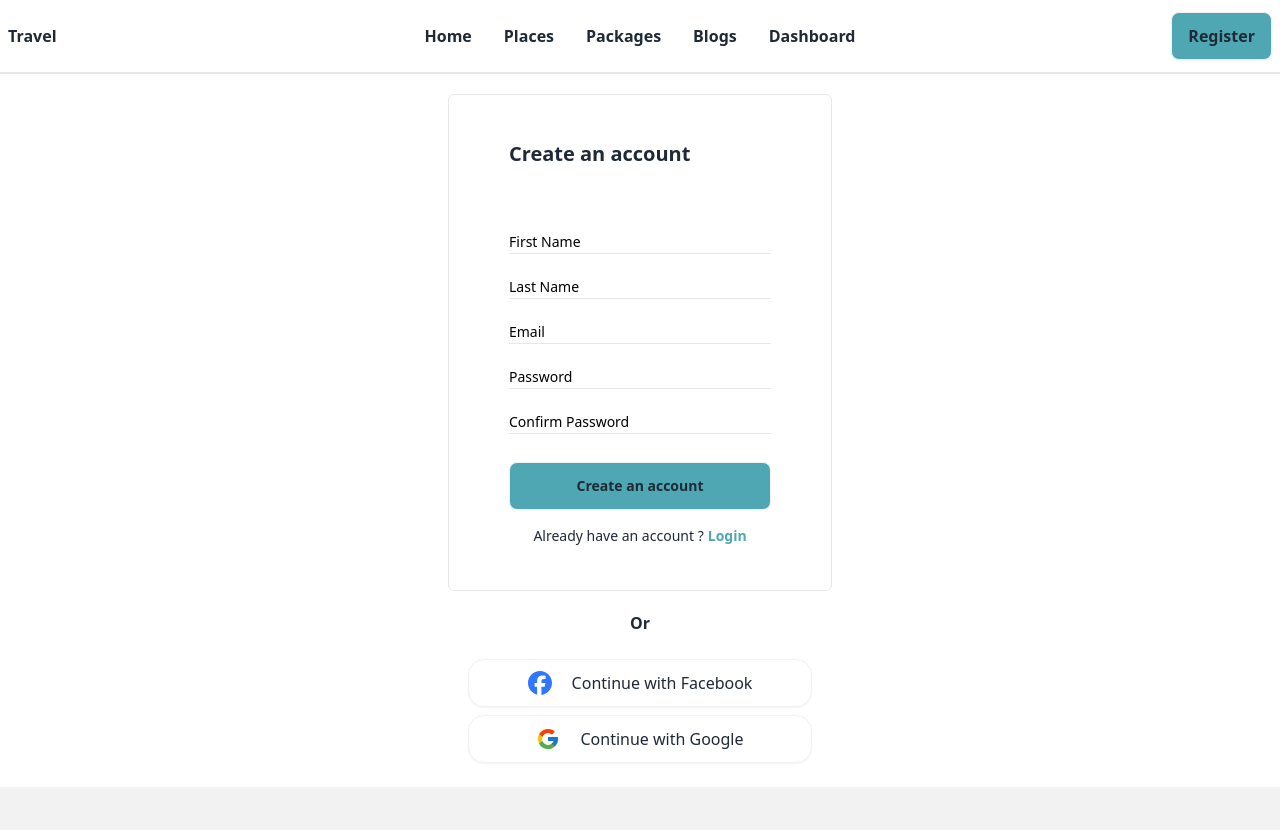
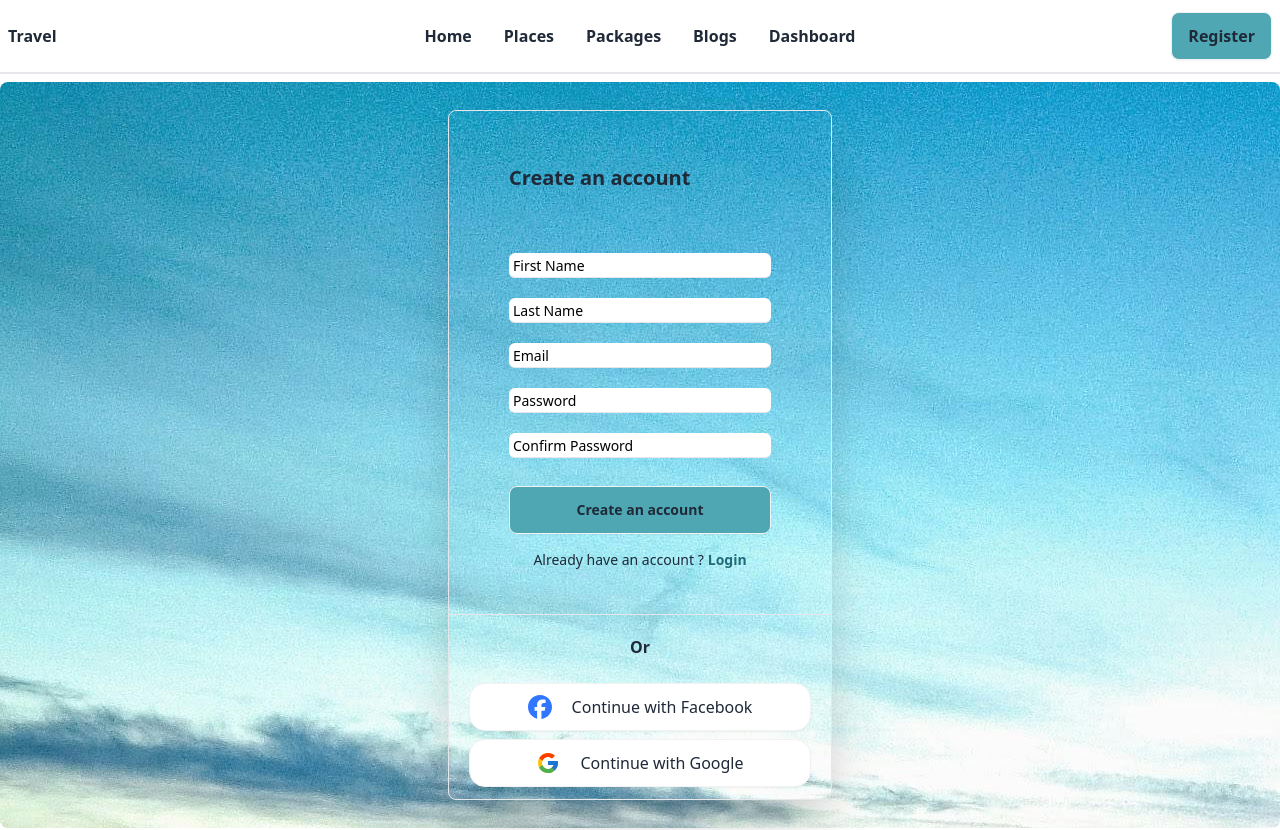
Before and after one commit to Md-Nadim-Mir/Travel-Management-client, a React (Vite) app: page /register in a window 1280 px wide. Shown: the top 830 px of the page. Built offline with nearby package versions, Linux system fonts and the light colour scheme.

Commit message:
register page design complete

```diff
--- /dev/null
+++ b/src/Componets/Register/Register.css
@@ -0,0 +1,3 @@
+.bgImage{
+    background-image: url(/public/bg.jpg);
+}
--- a/src/Componets/Register/Register.jsx
+++ b/src/Componets/Register/Register.jsx
@@ -1,6 +1,7 @@
 import { Link } from "react-router-dom";
 import { FaFacebook } from "react-icons/fa6";
 import { FcGoogle } from "react-icons/fc";
+import './Register.css'
 
 const Register = () => {
   // form control
@@ -9,8 +10,9 @@ const Register = () => {
   };
 
   return (
-    <div className="my-5 md:max-w-sm md:mx-auto mx-2">
-      <div className="border rounded-md p-5">
+    <div className="bgImage py-2 rounded-lg m-2 xl:m-0">
+      <div className="border my-5 md:max-w-sm md:mx-auto mx-2 py-2 shadow-2xl rounded-lg">
+      <div className=" rounded-md p-5">
         <form onSubmit={handleSubmit}>
           {/* title */}
           <h1 className=" md:text-[20px] font-bold my-6 px-10">
@@ -22,7 +24,7 @@ const Register = () => {
             <input
               type="text"
               name="firstName"
-              className="border-b my-5 outline-none font-medium block placeholder:text-black placeholder:text-sm placeholder:font-medium md:w-full "
+              className="border-b my-5 outline-none font-medium block placeholder:text-black placeholder:text-sm placeholder:font-medium md:w-full pl-1 rounded-md"
               placeholder="First Name"
               id=""
             />
@@ -31,7 +33,7 @@ const Register = () => {
             <input
               type="text"
               name="lastName"
-              className="border-b my-5 outline-none font-medium block placeholder:text-black placeholder:text-sm placeholder:font-medium md:w-full "
+              className="border-b my-5 outline-none font-medium block placeholder:text-black placeholder:text-sm placeholder:font-medium md:w-full pl-1 rounded-md"
               placeholder="Last Name"
               id=""
             />
@@ -40,7 +42,7 @@ const Register = () => {
             <input
               type="email"
               name="email"
-              className="border-b my-5 outline-none font-medium block placeholder:text-black placeholder:text-sm placeholder:font-medium md:w-full "
+              className="border-b my-5 outline-none font-medium block placeholder:text-black placeholder:text-sm placeholder:font-medium md:w-full pl-1 rounded-md"
               placeholder="Email"
               id=""
             />
@@ -49,7 +51,7 @@ const Register = () => {
             <input
               type="password"
               name="password"
-              className="border-b my-5 outline-none font-medium block placeholder:text-black placeholder:text-sm placeholder:font-medium md:w-full "
+              className="border-b my-5 outline-none font-medium block placeholder:text-black placeholder:text-sm placeholder:font-medium md:w-full pl-1 rounded-md"
               placeholder="Password"
               id=""
             />
@@ -57,7 +59,7 @@ const Register = () => {
             <input
               type="password"
               name="confirmPassword"
-              className="border-b my-5 outline-none font-medium block placeholder:text-black placeholder:text-sm placeholder:font-medium md:w-full "
+              className="border-b my-5 outline-none font-medium block placeholder:text-black placeholder:text-sm placeholder:font-medium md:w-full pl-1 rounded-md"
               placeholder="Confirm Password"
               id=""
             />
@@ -69,13 +71,15 @@ const Register = () => {
 
             {/* Already have an account? Login */}
             <h1 className="my-2 text-xs md:text-sm flex justify-center font-bold md:font-medium">
-              Already have an account ?<Link to="/login" className="font-bold ml-1 text-[#4ea7b3]">
+              Already have an account ?<Link to="/login" className="font-bold ml-1 text-[#1f6d79]">
                 Login
               </Link>
             </h1>
           </div>
         </form>
       </div>
+
+    <hr className="text-[#e13232] px-2" />
 
       <div className="flex flex-col justify-center px-5">
         {/* or */}
@@ -95,6 +99,7 @@ const Register = () => {
 
       </div>
     </div>
+    </div>
   );
 };
 
```
Also changed, not shown: public/bg.jpg (added).
